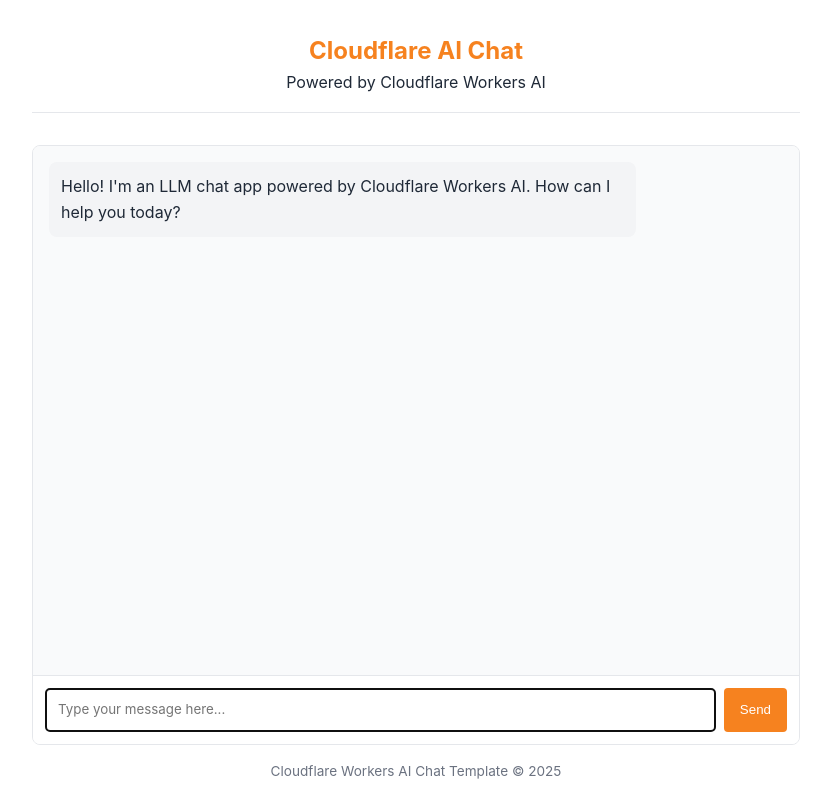
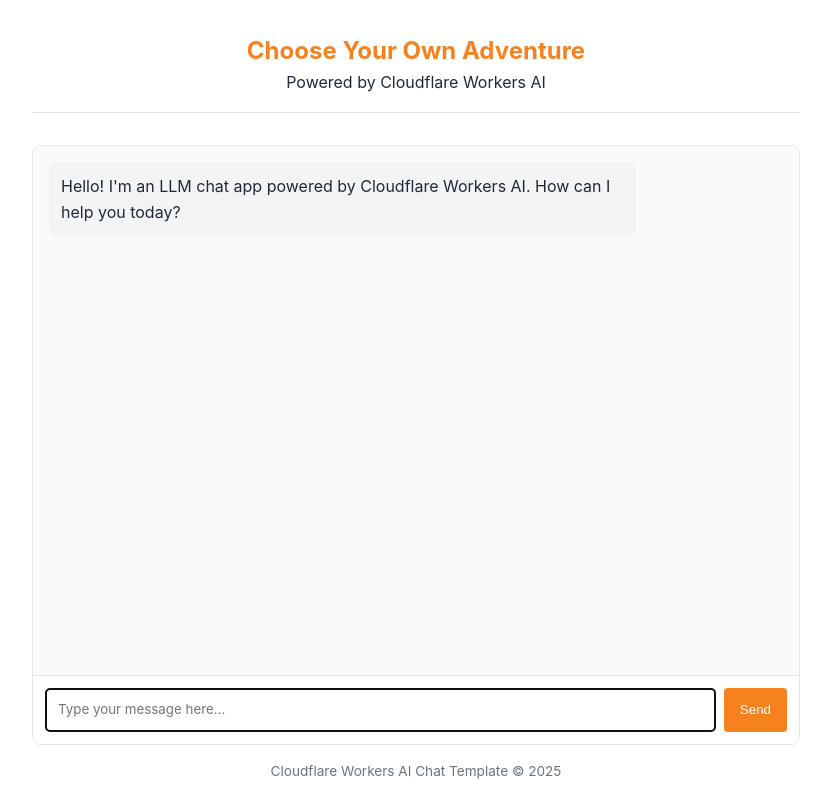
Before and after one commit to BruceWin/chooseyourownadventure, a website: page public/index.html in a window 1280 px wide. Shown: the whole page, without its empty margins (224-1055 px from the left). Drawn offline with Linux system fonts and the light colour scheme.

Commit message:
updated header

```diff
--- a/public/index.html
+++ b/public/index.html
@@ -138,7 +138,7 @@
   </head>
   <body>
     <header>
-      <h1>Cloudflare AI Chat</h1>
+      <h1>Choose Your Own Adventure</h1>
       <p>Powered by Cloudflare Workers AI</p>
     </header>
 
```
